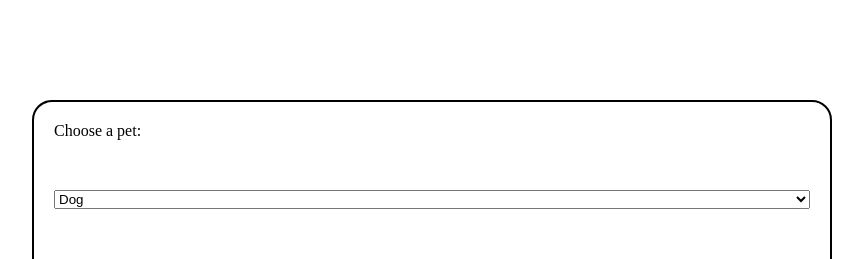
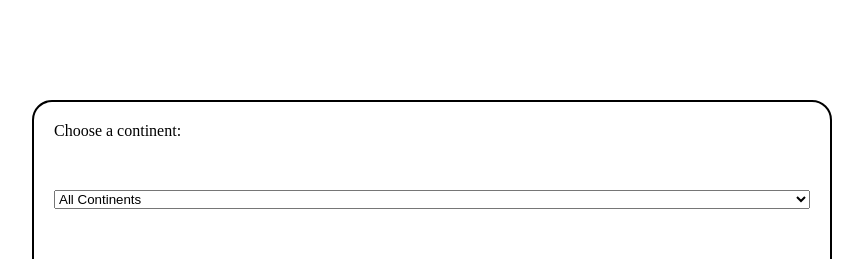
Before and after one commit to estebanix/D3_viz_playground, a React (Vite) app: page / in a window 1280 px wide. Shown: the top 259 px of the page, without its empty margins (208-1071 px from the left). Built offline with nearby package versions, Linux system fonts and the light colour scheme.

Commit message:
functionality of changing visualizeted data

```diff
--- a/src/Files/Canvas.tsx
+++ b/src/Files/Canvas.tsx
@@ -30,34 +30,39 @@ const Dropdown: React.FC<Dropdown> = ({ options, id, selectedValue, onSelectedVa
 );
 
  const options: Option[] = [
-    { value: 'green', label: 'Dog' },
-    { value: 'blue', label: 'Cat' },
-    { value: 'red', label: 'Hamster' }
+    { value: 'all', label: 'All Continents' },
+    { value: 'americas', label: 'Americas' },
+    { value: 'africa', label: 'Africa' },
+    { value: 'europe', label: 'Europe' },
+    { value: 'asia', label: 'Asia' },
+    { value: 'oceania', label: 'Oceania' }
   ];
-  const initialValue = 'green';
+  const initialValue = 'all';
 
   const images: Images[] = [
-    {id: 1, clr: "green"},
-    {id: 2, clr: "blue"},
-    {id: 3, clr: "red"}
+    {id: 1, clr: "all"},
+    {id: 2, clr: "americas"},
+    {id: 3, clr: "africa"},
+    {id: 4, clr: "europe"},
+    {id: 5, clr: "asia"},
+    {id: 6, clr: "oceania"}
   ]
 
   export default function Canvas () {
     const [selectedValue, setSelectedValue] = useState(initialValue);
 
     const currentImage = images.find(img => img.clr === selectedValue);
-    console.log(currentImage)
 
     return (
       <div className="canvas--container">
-        <label for="pet-select">Choose a pet:</label>
+        <label for="pet-select">Choose a continent:</label>
         <Dropdown
           options={options}
           id="pet-select"
           selectedValue={selectedValue}
           onSelectedValueChange={setSelectedValue}
         />
-        <Scatterplot data={data} width={400} height={400} color={currentImage?.clr}/>
+        <Scatterplot data={data} width={400} height={400} state={currentImage?.clr}/>
       </div>
     );
   }
--- a/src/Files/Scatterplot.tsx
+++ b/src/Files/Scatterplot.tsx
@@ -18,9 +18,11 @@ type ScatterplotProps = {
   width: number;
   height: number;
   data: DataPoint[];
+  state: object;
 };
 
-export const Scatterplot = ({ width, height, data }: ScatterplotProps) => {
+export const Scatterplot = ({ width, height, data, state }: ScatterplotProps) => {
+
   const boundsWidth = width - MARGIN.right - MARGIN.left;
   const boundsHeight = height - MARGIN.top - MARGIN.bottom;
 
@@ -38,8 +40,24 @@ export const Scatterplot = ({ width, height, data }: ScatterplotProps) => {
     .domain(allGroups)
     .range(["#e0ac2b", "#e85252", "#6689c6", "#9a6fb0", "#a53253"]);
 
-  // Build the shapes
-  const allShapes = data.map((d, i) => {
+    let filteredData: DataPoint[] = [];
+
+    if (state === 'europe') {
+      filteredData = data.filter(d => d.group === 'Europe');
+    } else if (state === 'asia') {
+      filteredData = data.filter(d => d.group === 'Asia');
+    } else if (state === 'africa') {
+      filteredData = data.filter(d => d.group === 'Africa');
+    } else if (state === 'americas') {
+      filteredData = data.filter(d => d.group === 'Americas');
+    } else if (state === 'oceania') {
+      filteredData = data.filter(d => d.group === 'Oceania');
+    }
+     else {
+      filteredData = data;
+    }
+
+  const allShapes = filteredData.map((d, i) => {
     return (
       <circle
         key={i}
@@ -69,10 +87,9 @@ export const Scatterplot = ({ width, height, data }: ScatterplotProps) => {
           height={boundsHeight}
           transform={`translate(${[MARGIN.left, MARGIN.top].join(",")})`}
         >
-          {/* Y axis */}
+
           <AxisLeft yScale={yScale} pixelsPerTick={40} width={boundsWidth} />
 
-          {/* X axis, use an additional translation to appear at the bottom */}
           <g transform={`translate(0, ${boundsHeight})`}>
             <AxisBottom
               xScale={xScale}
@@ -80,13 +97,10 @@ export const Scatterplot = ({ width, height, data }: ScatterplotProps) => {
               height={boundsHeight}
             />
           </g>
-
-          {/* Circles */}
           {allShapes}
         </g>
       </svg>
 
-      {/* Tooltip */}
       <div
         style={{
           width: boundsWidth,
```
